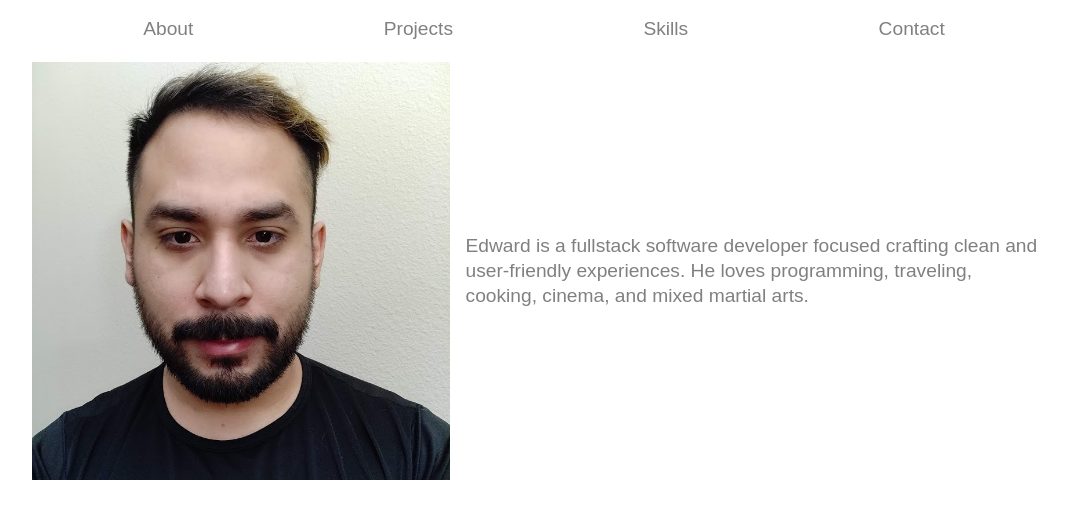
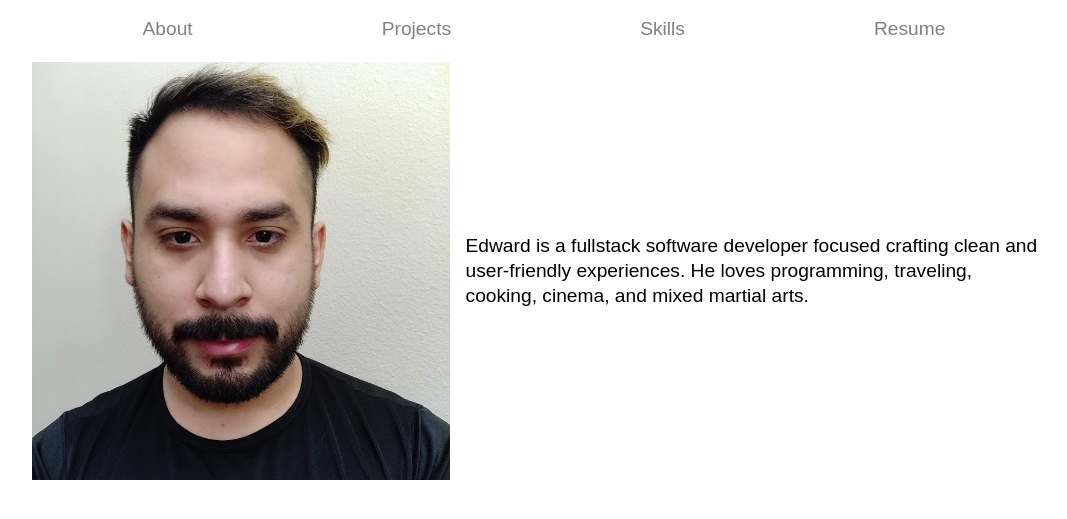
Before and after one commit to EdwardEJ/my-portfolio, a Gatsby site: page / in a window 1280 px wide. Shown: the part 209-728 px from the top of the page, without its empty margins (96-1163 px from the left). Built offline with nearby package versions, Linux system fonts and the light colour scheme; Gatsby itself is replaced by a stand-in of ours.

Commit message:
finished about me section

```diff
--- a/src/components/navbar.js
+++ b/src/components/navbar.js
@@ -27,7 +27,7 @@ export default function Navbar() {
 					<a href='#About'>About</a>
 					<a href='#Projects'>Projects</a>
 					<a href='#Skills'>Skills</a>
-					<a href='#Contact'>Contact</a>
+					<a href='#Resume'>Resume</a>
 				</div>
 			</div>
 		</header>
--- a/src/scss/_aboutMe.scss
+++ b/src/scss/_aboutMe.scss
@@ -13,6 +13,7 @@
 	p {
 		font-size: 1.2rem;
 		padding: 1rem;
+		color: black;
 		@media #{$mq-620-up} {
 			width: fit-content;
 		}
```
